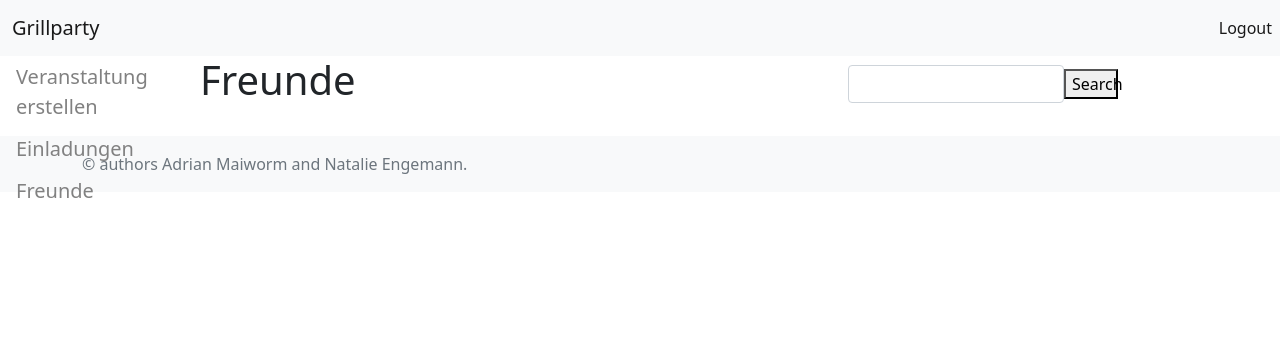
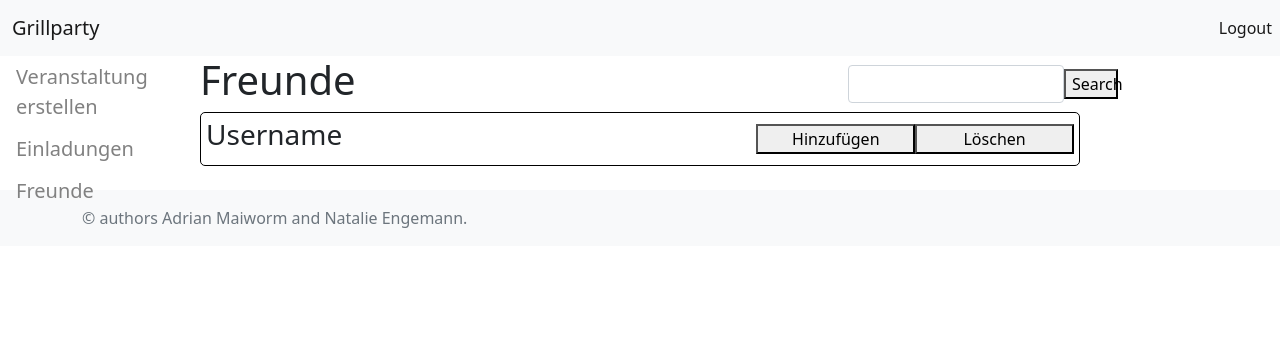
Before and after one commit to Addi500/grillparty, a Flask app: page /friends in a window 1280 px wide. Shown: the top 356 px of the page. Run offline with Flask 2, Linux system fonts and the light colour scheme.

Commit message:
Prototypes invitations / friends

```diff
--- a/main.py
+++ b/main.py
@@ -126,6 +126,17 @@ def friends():
         session["user"] = form.user.data
 
     return render_template('friends.html',form=form)
+#übergibt gesuchten User. Funktion für Buttons fehlt noch
+
+
+@app.route('/invitations')
+def invitations():
+    return render_template('invitations.html')
+#keine Klasse bisher angelegt, benötigt Übergabe der Einladungen aus der
+#Datenbank, Buttons noch ohne Funktion, Einladungsart (Freunde / Veranstaltung)
+# Einladung von: User, bei Veranstaltung komplette Ausgabe der Einladnung, neue form
+# für Auswahl der Mitbringsel
+
 
 if __name__ == '__main__':
     app.run()
--- a/static/css/dashboard.css
+++ b/static/css/dashboard.css
@@ -45,6 +45,29 @@
   }
 
 
+  .Friend {
+    margin-left: 200px;
+    border: 1px solid black ;
+    border-radius: 5px;
+    padding: 5px;
+    margin-right: 200px;
+    display:flex;
+    align-items: center;
+
+  }
+
+  .Friend h3 {
+    width: 70%;
+  }
+
+  .Friend button {
+    width: 20%;
+  }
+
+  .Einladungen {
+    margin-left: 200px;
+  }
+
 
 
 
--- a/templates/dashboard.html
+++ b/templates/dashboard.html
@@ -1,7 +1,7 @@
 {% extends "main.html" %}
 
 {% block navbar %}
-<title> Grillparty - Dashboard</title>
+
 
 <nav class="navbar sticky-top navbar-expand-lg navbar-light bg-light">
     <div class="container-fluid">
@@ -17,11 +17,12 @@
 <!-- Side navigation -->
 <div class="sidenav">
     <a href="/newevent">Veranstaltung erstellen</a>
-    <a href="#">Einladungen</a>
+    <a href="/invitations">Einladungen</a>
     <a href="/friends">Freunde</a>
   </div>
 
   {% block overview %}
+  <title> Grillparty - Dashboard</title>
   <!-- Page content -->
   <div class="main">
     <p> Übersicht der Veranstaltungen...
--- a/templates/friends.html
+++ b/templates/friends.html
@@ -19,5 +19,10 @@
 
 </div>
 
+<div class = "Friend">
+    <h3>Username</h3>
+    <button>Hinzufügen</button>
+    <button>Löschen</button>
+</div>
 </div>
 {% endblock %}
--- a/templates/start.html
+++ b/templates/start.html
@@ -8,7 +8,7 @@
 
       <div class="jumbotron-content">
         <h1 class="display-3">Willkommen</h1>
-        <p class="display-3">Hier können Sie Ihre eigenen Grillparty ganz einfach verwalten!</p>
+        <p class="display-3">Hier können Sie Ihre eigene Grillparty ganz einfach verwalten!</p>
       </div>
 
     </div>
```
Also changed, not shown: templates/invitations.html (added, +14 -0 lines).
